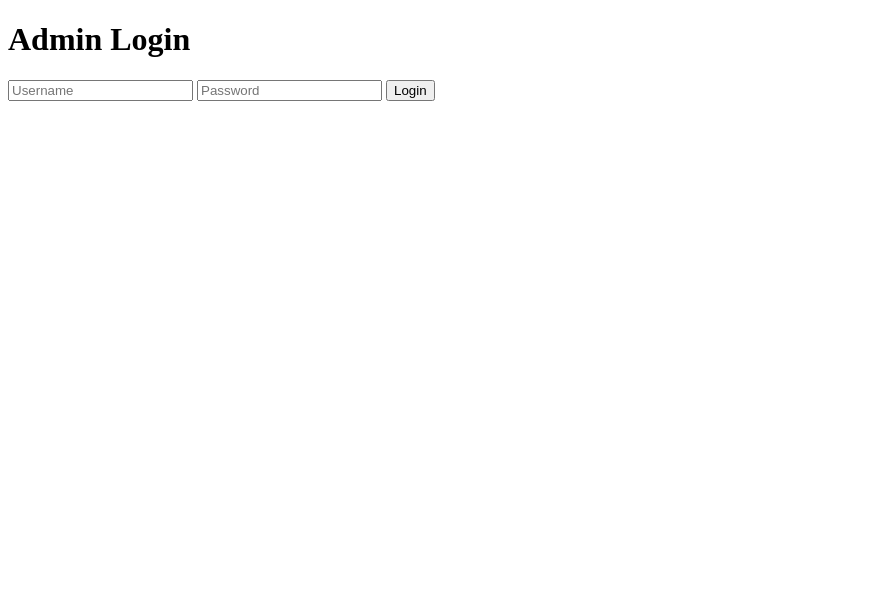
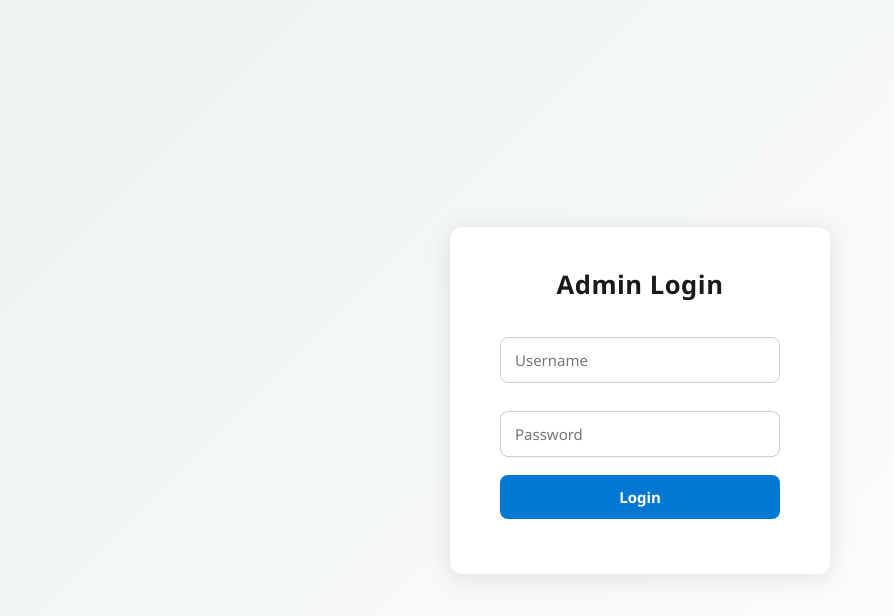
Before and after one commit to Shreya-103/Employee-Entry, a plain HTML site: page admin.html in a window 1280 px wide. Shown: the whole page, without its empty margins (0-894 px from the left). Drawn offline with Linux system fonts and the light colour scheme.

Commit message:
added admin.css

```diff
--- /dev/null
+++ b/admin.css
@@ -0,0 +1,105 @@
+/* ========== Minimal Elegant Admin Page ========== */
+
+/* Reset */
+* {
+  margin: 0;
+  padding: 0;
+  box-sizing: border-box;
+  font-family: "Poppins", "Segoe UI", sans-serif;
+}
+
+/* Background and layout */
+body {
+  background: linear-gradient(135deg, #eef2f3 0%, #ffffff 100%);
+  color: #222;
+  min-height: 100vh;
+  display: flex;
+  align-items: center;
+  justify-content: center;
+}
+
+/* Container box */
+.container {
+  background: #fff;
+  padding: 40px 50px;
+  border-radius: 12px;
+  box-shadow: 0 4px 25px rgba(0, 0, 0, 0.1);
+  text-align: center;
+  width: 100%;
+  max-width: 380px;
+  transition: 0.3s ease;
+}
+
+.container:hover {
+  transform: translateY(-2px);
+}
+
+/* Title */
+.container h1 {
+  font-size: 1.6rem;
+  margin-bottom: 25px;
+  color: #1a1a1a;
+  letter-spacing: 0.5px;
+}
+
+/* Input Fields */
+input[type="text"],
+input[type="password"] {
+  width: 100%;
+  padding: 12px 14px;
+  margin: 10px 0 18px;
+  border: 1px solid #ccc;
+  border-radius: 8px;
+  font-size: 15px;
+  outline: none;
+  transition: border 0.2s, box-shadow 0.2s;
+}
+
+input:focus {
+  border-color: #0078d4;
+  box-shadow: 0 0 5px rgba(0, 120, 212, 0.4);
+}
+
+/* Button */
+button {
+  width: 100%;
+  padding: 12px;
+  background: #0078d4;
+  color: #fff;
+  font-weight: 600;
+  border: none;
+  border-radius: 8px;
+  font-size: 15px;
+  cursor: pointer;
+  transition: background 0.25s ease, transform 0.2s ease;
+}
+
+button:hover {
+  background: #005fa3;
+  transform: translateY(-1px);
+}
+
+/* Message */
+#login-msg {
+  margin-top: 15px;
+  font-size: 14px;
+  font-weight: 600;
+}
+
+#login-msg.success {
+  color: #0d8a43;
+}
+
+#login-msg.error {
+  color: #c92c2c;
+}
+
+/* Subtle footer (optional if already in HTML) */
+footer {
+  position: absolute;
+  bottom: 15px;
+  width: 100%;
+  text-align: center;
+  font-size: 13px;
+  color: #666;
+}
--- a/admin.html
+++ b/admin.html
@@ -4,7 +4,7 @@
   <meta charset="UTF-8">
   <meta name="viewport" content="width=device-width, initial-scale=1.0">
   <title>Admin Login</title>
-  <link rel="stylesheet" href="style.css">
+  <link rel="stylesheet" href="admin.css">
   <script src="script.js" defer></script>
 </head>
 <body>
```
